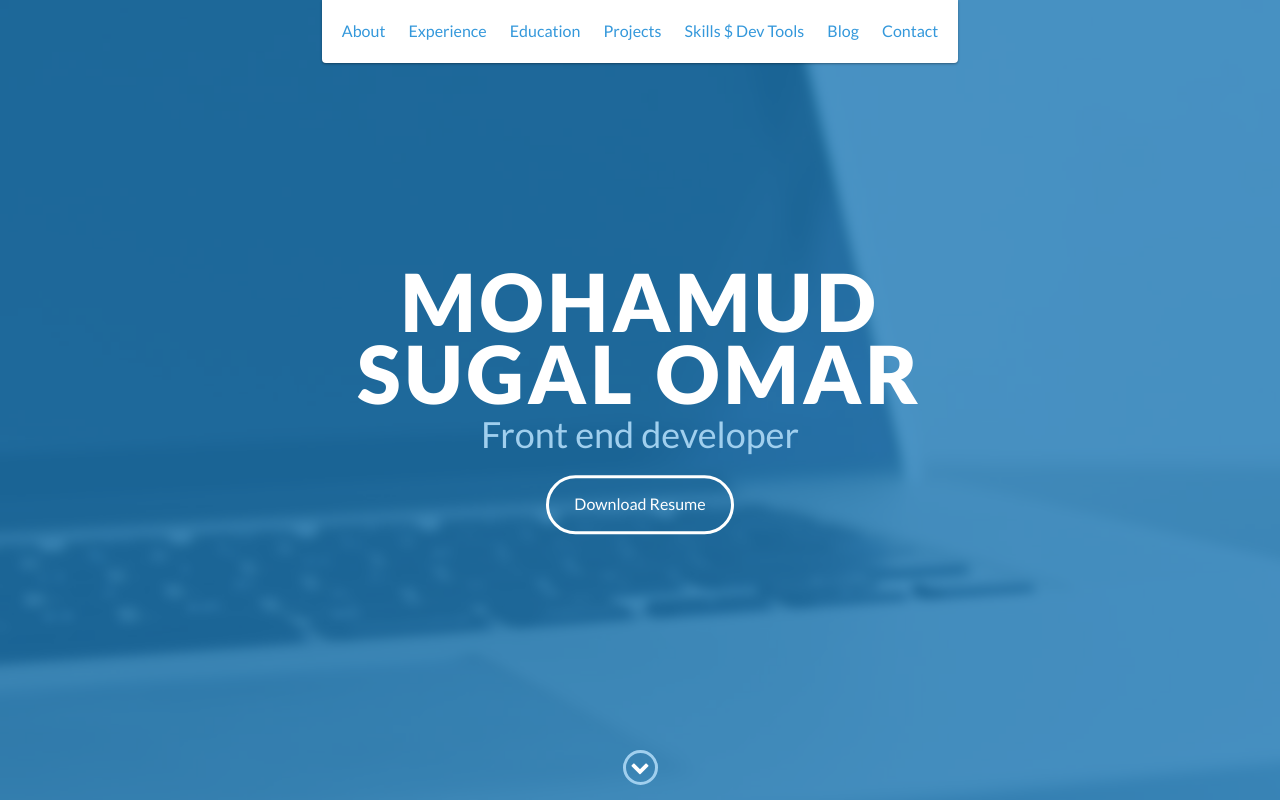
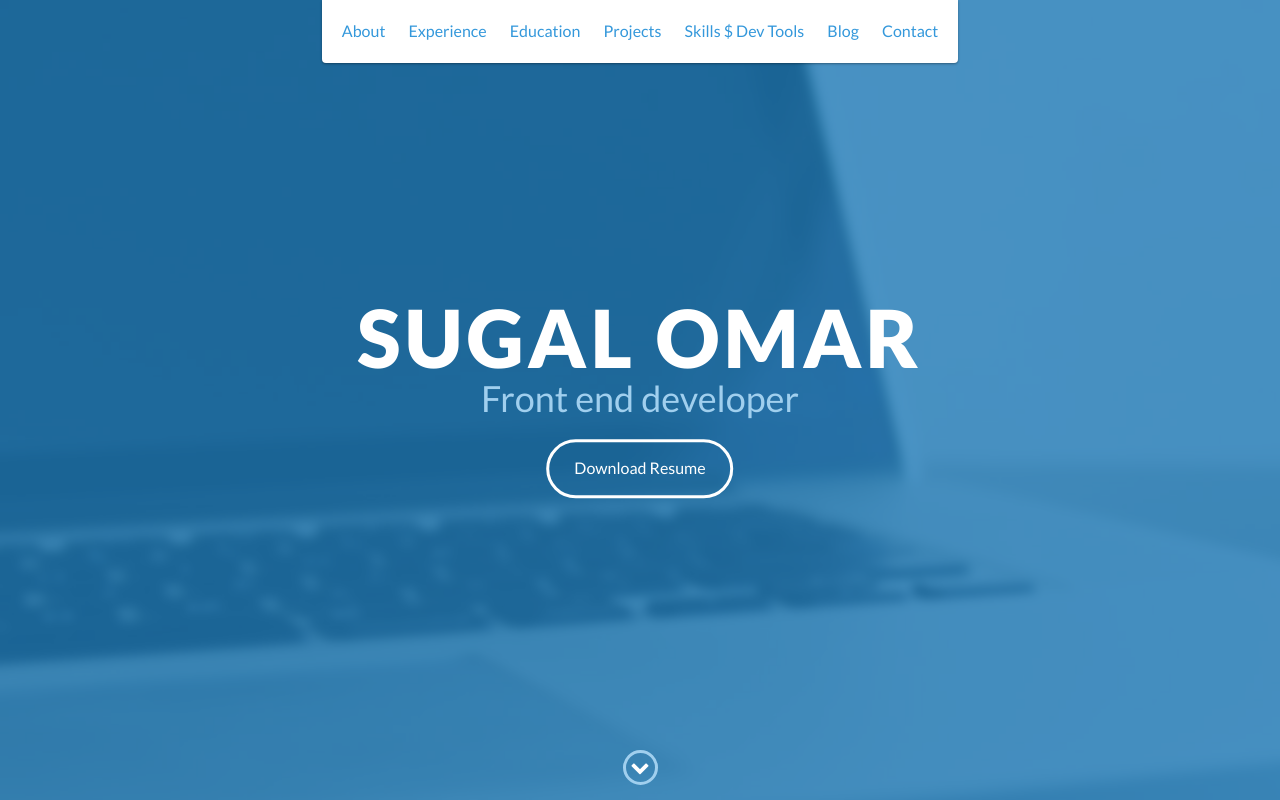
Before and after one commit to mudu93/mudu93.github.io, a website: page index.html in a window 1280 px wide. Shown: the top 800 px of the page. Drawn offline with nearby package versions, Linux system fonts and the light colour scheme.

Commit message:
Update index.html

```diff
--- a/index.html
+++ b/index.html
@@ -52,7 +52,7 @@
 
     <div id="lead">
         <div id="lead-content">
-            <h1>Mohamud Sugal Omar</h1>
+            <h1>Sugal Omar</h1>
             <h2>Front end developer</h2>
             <a href="#" class="btn-rounded-white">Download Resume</a>
         </div>
```
